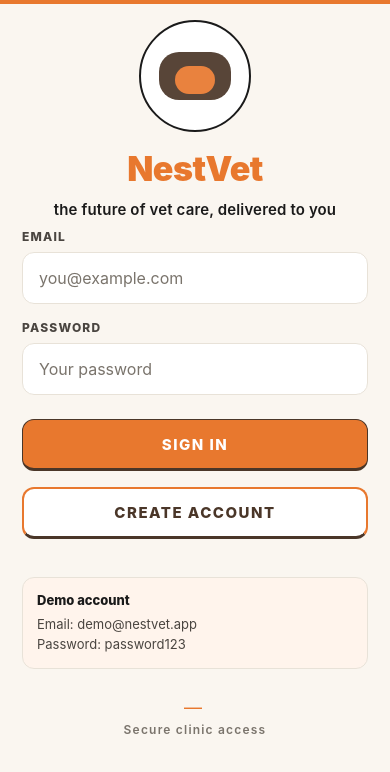
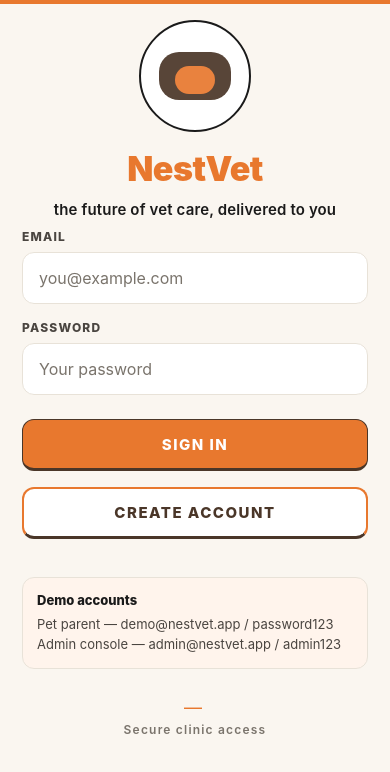
Before and after one commit to 2243856-rgb/ITE-28, a React Native app in the folder frontend/: screen /Login in a window 390 px wide. Shown: the top 772 px of the page. Built offline with nearby package versions, Linux system fonts and the light colour scheme; no server answers.

Commit message:
RAHHHHHHHHHHHHHHHHHHHHHHHHHHHH

```diff
--- a/frontend/src/navigation/RootNavigator.js
+++ b/frontend/src/navigation/RootNavigator.js
@@ -6,10 +6,11 @@ import { NavigationContainer } from "@react-navigation/native";
 import { useAuth } from "../context/AuthContext";
 import AuthNavigator from "./AuthNavigator";
 import AppNavigator from "./AppNavigator";
+import AdminNavigator from "./AdminNavigator";
 import colors from "../theme/colors/theme";
 
 export default function RootNavigator() {
-    const { booting, isAuthenticated } = useAuth();
+    const { booting, isAuthenticated, user } = useAuth();
 
     if (booting) {
         return (
@@ -19,9 +20,15 @@ export default function RootNavigator() {
         );
     }
 
+    const isAdmin = user?.role === "ADMIN";
+
     return (
         <NavigationContainer>
-            {isAuthenticated ? <AppNavigator /> : <AuthNavigator />}
+            {isAuthenticated ? (
+                isAdmin ? <AdminNavigator /> : <AppNavigator />
+            ) : (
+                <AuthNavigator />
+            )}
         </NavigationContainer>
     );
 }
--- a/frontend/src/screens/LoginScreen.js
+++ b/frontend/src/screens/LoginScreen.js
@@ -95,10 +95,10 @@ export default function LoginScreen({ navigation }) {
                     </View>
 
                     <View style={styles.hintBox}>
-                        <Text style={styles.hintTitle}>Demo account</Text>
+                        <Text style={styles.hintTitle}>Demo accounts</Text>
                         <Text style={styles.hintBody}>
-                            Email: demo@nestvet.app{"\n"}
-                            Password: password123
+                            Pet parent — demo@nestvet.app / password123{"\n"}
+                            Admin console — admin@nestvet.app / admin123
                         </Text>
                     </View>
 
--- a/frontend/src/screens/UserProfileScreen.js
+++ b/frontend/src/screens/UserProfileScreen.js
@@ -31,7 +31,9 @@ export default function UserProfileScreen() {
             <View style={globalStyles.topAccent} />
             <View style={globalStyles.container}>
                 <Text style={globalStyles.title}>Profile</Text>
-                <Text style={globalStyles.subtitle}>Your NestVet account</Text>
+                <Text style={globalStyles.subtitle}>
+                    Your NestVet pet parent account — sign out when finished.
+                </Text>
 
                 <View style={styles.card}>
                     <Row label="Name" value={user?.fullName || "—"} />
```
Also changed, not shown: 2 other files (tests, documents, lock files or other folders).
